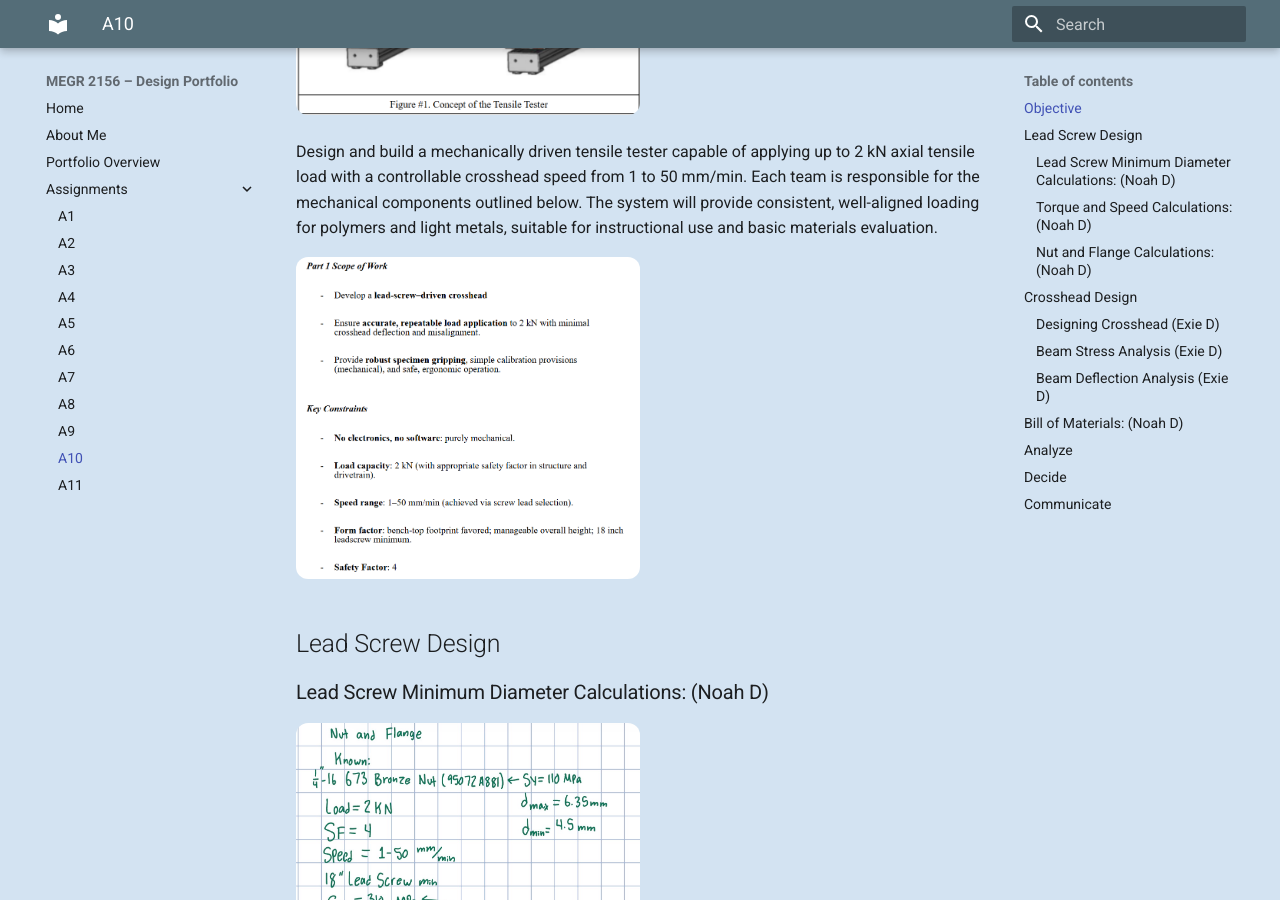
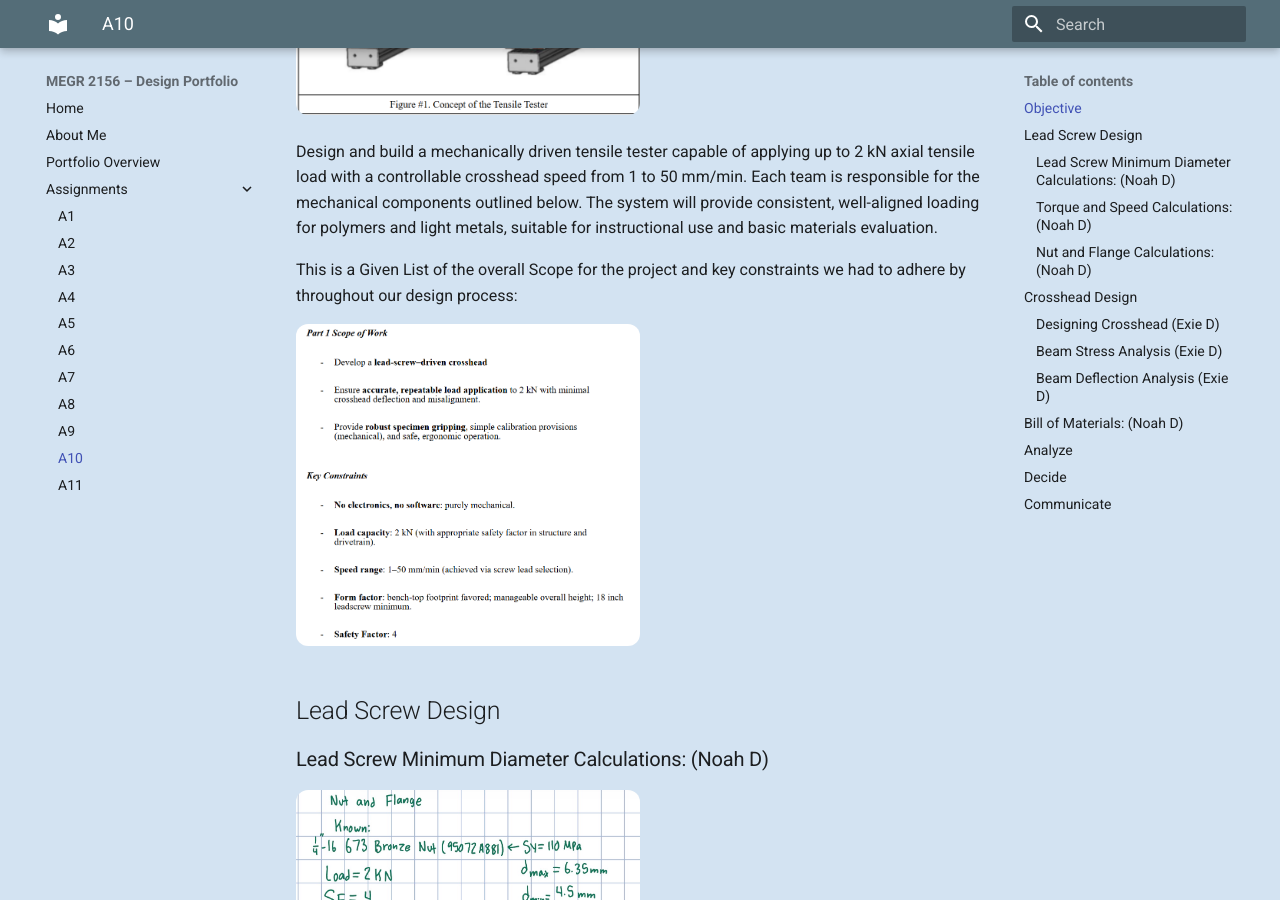
Before and after one commit to Noah-DiMenna/megr2156-portfolio, an MkDocs documentation site: the page built from docs/assignments/A10/index.md, in a window 1280 px wide and 900 px high, scrolled down 566 px. Built offline with MkDocs 1.6.1 and Material for MkDocs 9.7.7, drawn with Linux system fonts in a browser that asks for light colours.

Commit message:
Update index.md with project scope and constraints
Added a given list of project scope and constraints.

```diff
--- a/docs/assignments/A10/index.md
+++ b/docs/assignments/A10/index.md
@@ -7,6 +7,8 @@ For this assignment we were given the following parameters:
 <img src="A10 (5).png" style="border-radius: 12px; width: 50%;">
 
 Design and build a mechanically driven tensile tester capable of applying up to 2 kN axial tensile load with a controllable crosshead speed from 1 to 50 mm/min. Each team is responsible for the mechanical components outlined below. The system will provide consistent, well-aligned loading for polymers and light metals, suitable for instructional use and basic materials evaluation.
+
+This is a Given List of the overall Scope for the project and key constraints we had to adhere by throughout our design process:
 
 <img src="A10 (6).png" style="border-radius: 12px; width: 50%;">
 
```
